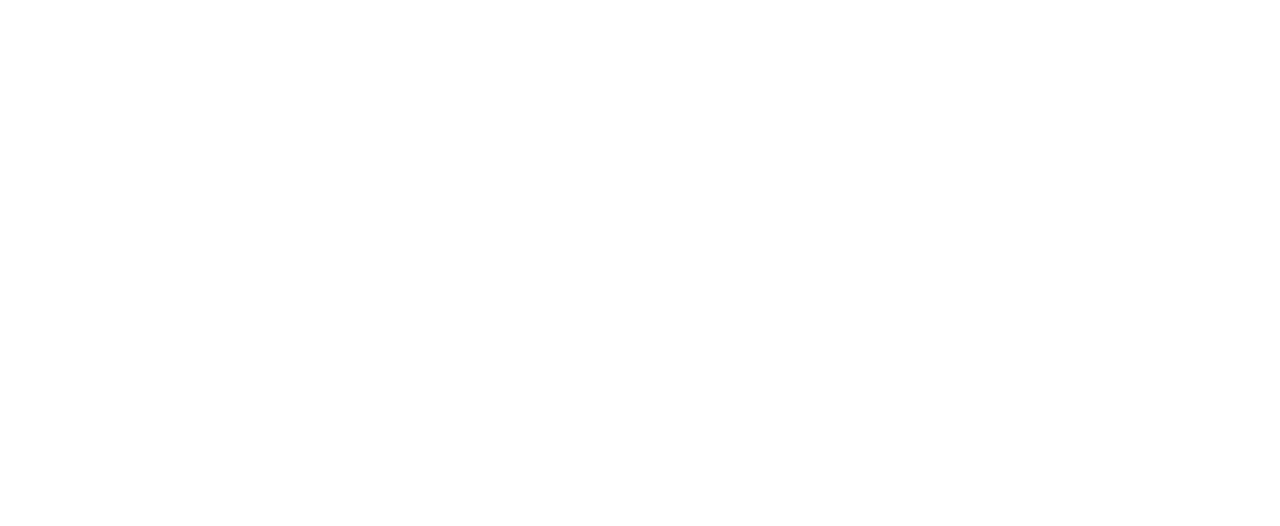
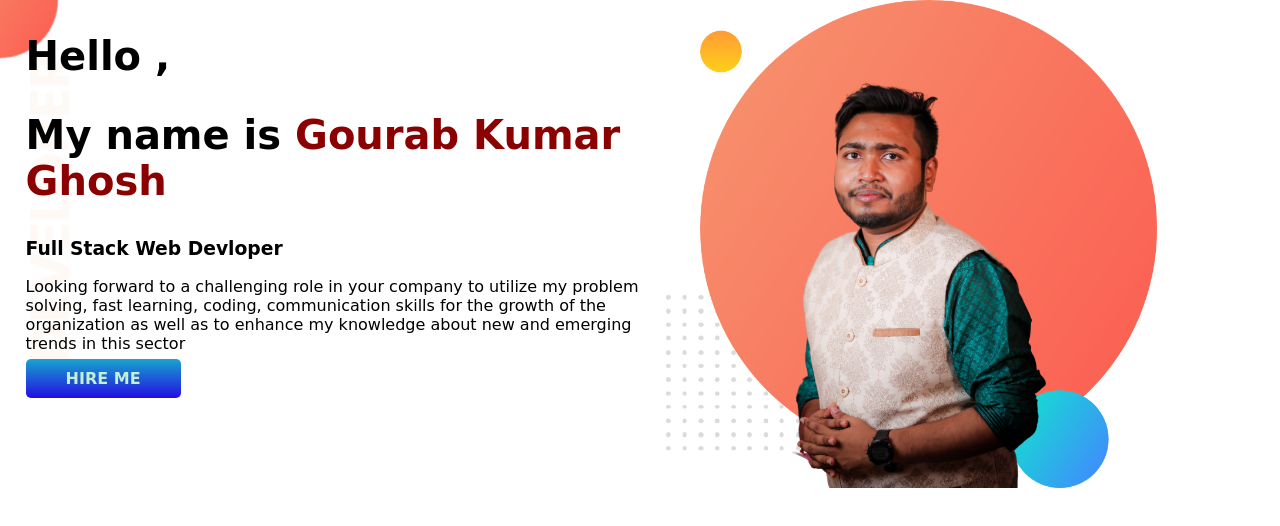
Before and after one commit to Gourab997/developer-portfolio, a plain HTML site: page index.html in a window 1280 px wide. Drawn offline with Linux system fonts and the light colour scheme; a web font is replaced by a local one.

Commit message:
top banner added'

```diff
--- a/index.html
+++ b/index.html
@@ -1,13 +1,37 @@
 <!DOCTYPE html>
 <html lang="en">
+
 <head>
     <meta charset="UTF-8">
     <meta http-equiv="X-UA-Compatible" content="IE=edge">
     <meta name="viewport" content="width=device-width, initial-scale=1.0">
     <title>Gourab Kumar Ghosh</title>
+    <link rel="preconnect" href="https://fonts.googleapis.com">
+    <link rel="preconnect" href="https://fonts.gstatic.com" crossorigin>
+    <link href="https://fonts.googleapis.com/css2?family=Yomogi&display=swap" rel="stylesheet">
     <link rel="stylesheet" href="style.css">
+
 </head>
+
 <body>
+    <section class="top-banner">
+        <div class="half-width">
+            <h1>Hello , </h1>
+            <h1>My name is <span class="name-color"> Gourab Kumar Ghosh </span> </h1>
+
+            <h3>Full Stack Web Devloper</h3>
+            <p>Looking forward to a challenging role in your company to utilize my problem solving, fast learning,
+                coding,
+                communication skills for the growth of the organization as well as to enhance my knowledge about new and
+                emerging trends in this sector</p>
+            <a class="link-button" target="__blank" href="https://www.linkedin.com/in/gourab997">HIRE ME</a>
+        </div>
+        <div class="half-width">
+            <img src="./image/my-bg.png" alt="Gourab Kumar Ghosh">
+        </div>
+
+    </section>
 
 </body>
+
 </html>
--- a/style.css
+++ b/style.css
@@ -0,0 +1,35 @@
+body{
+    font-family: 'Yomogi', cursive;
+    margin: 0;
+}
+h1{
+    font-size: 40px;
+}
+.name-color{
+    color: darkred;
+}
+
+section{
+    display: flex;
+}
+.half-width{
+    width: 50%;
+    padding-left: 2%;
+}
+
+.half-width img{
+    width: 80%;
+}
+.link-button{
+    text-decoration: none;
+    background-image: linear-gradient(rgb(24, 164, 207),rgb(36, 14, 226));
+    color: rgb(193, 241, 205);
+    font-weight: 900;
+    padding: 10px 40px;
+    border-radius: 5px;
+}
+.top-banner{
+    background-image: url(./image/top-banner.png);
+    background-repeat: no-repeat;
+
+}
```
Also changed, not shown: image/WhatsApp Image 2021-05-25 at 1.49.22 AM.jpeg (added), image/dream-bg.png (added), image/exp-bg.png (added), image/my-bg (1).png (added), image/my-bg (3).png (added), image/my-bg.png (added), image/top-banner.png (added), 2 other files.
